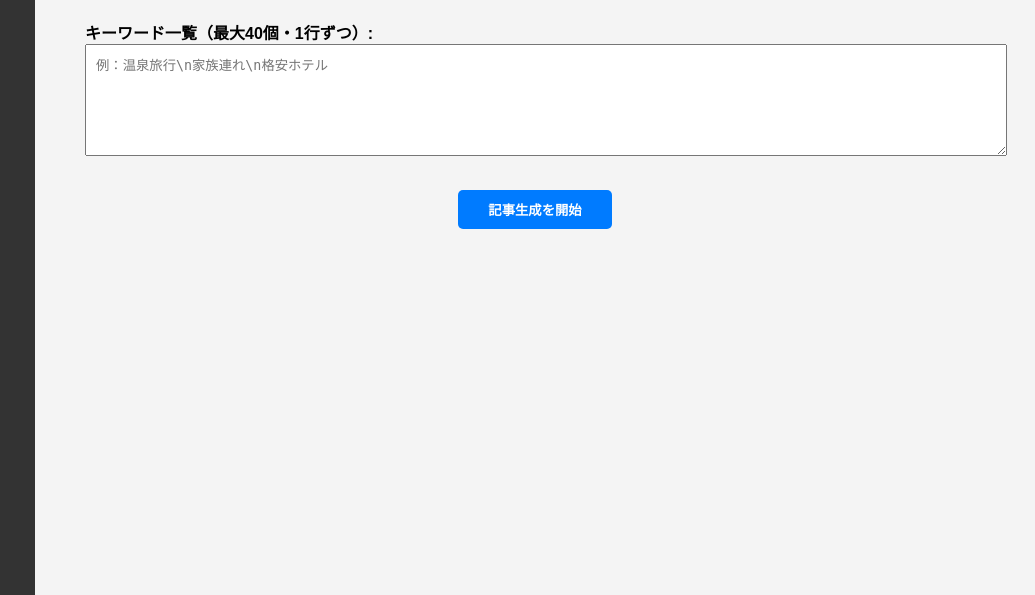
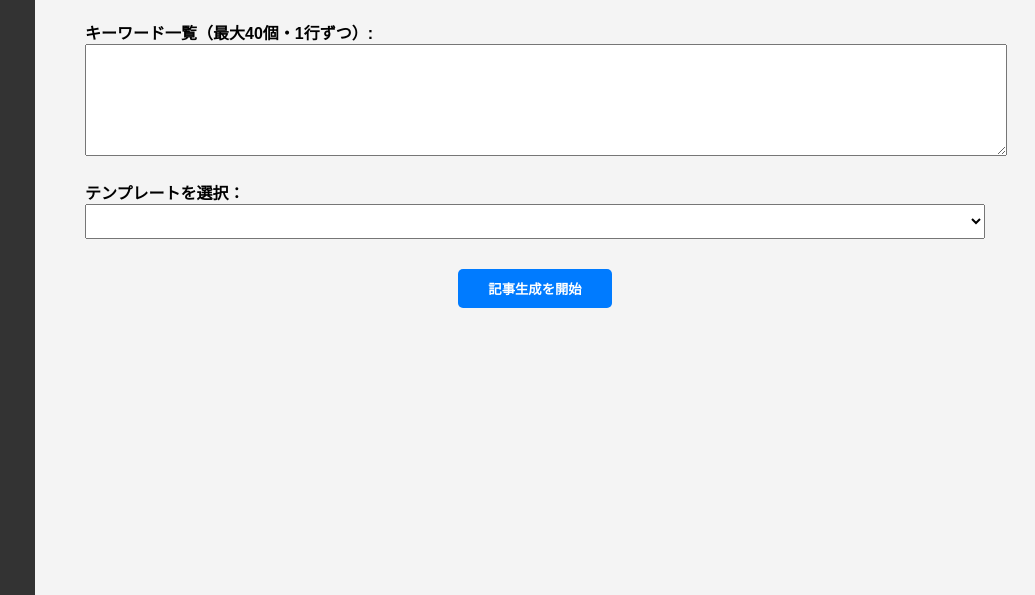
Before and after one commit to ryu-matsu2002/ver8-ai-posting-tool, a Flask app: template app/templates/auto_post.html in a window 1280 px wide. Shown: the part 205-800 px from the top of the page, without its empty margins (245-1280 px from the left). Run offline with Flask 3, Linux system fonts and the light colour scheme; the template is opened without the code that fills it: values that come from a table or form of the project are taken from there, others are empty.

Commit message:
auto_post テンプレート対応とプロンプト修正

```diff
--- a/app/templates/auto_post.html
+++ b/app/templates/auto_post.html
@@ -9,33 +9,22 @@
     </h1>
 
     <form method="POST" style="display: flex; flex-direction: column; gap: 20px;">
-        {{ form.hidden_tag() }}
+        {{ form.hidden_tag() }}  {# ✅ CSRF対応のため必要 #}
 
         <div>
             <label for="site_id" style="font-weight: bold;">投稿先サイトを選択：</label><br>
-            <select name="site_id" id="site_id" required style="width: 100%; padding: 8px;">
-                {% for site in sites %}
-                    <option value="{{ site.id }}">{{ site.site_url }}</option>
-                {% endfor %}
-            </select>
+            {{ form.site_id(class="form-control", style="width: 100%; padding: 8px;") }}
         </div>
 
         <div>
             <label for="keywords" style="font-weight: bold;">キーワード一覧（最大40個・1行ずつ）:</label><br>
-            <textarea name="keywords" id="keywords" rows="6" style="width: 100%; padding: 10px;" placeholder="例：温泉旅行\n家族連れ\n格安ホテル"></textarea>
+            {{ form.keywords(rows=6, class="form-control", style="width: 100%; padding: 10px;") }}
         </div>
 
-        {% if prompt_templates %}
         <div>
             <label for="template_id" style="font-weight: bold;">テンプレートを選択：</label><br>
-            <select name="template_id" id="template_id" required style="width: 100%; padding: 8px;">
-                <option value="">テンプレートを選択してください</option>
-                {% for template in prompt_templates %}
-                    <option value="{{ template.id }}">{{ template.genre }}</option>
-                {% endfor %}
-            </select>
+            {{ form.template_id(class="form-control", style="width: 100%; padding: 8px;") }}
         </div>
-        {% endif %}
 
         <div style="text-align: center; margin-top: 10px;">
             <button type="submit" style="padding: 10px 30px; background-color: #007bff; color: white; font-weight: bold; border: none; border-radius: 5px; cursor: pointer;">
```
